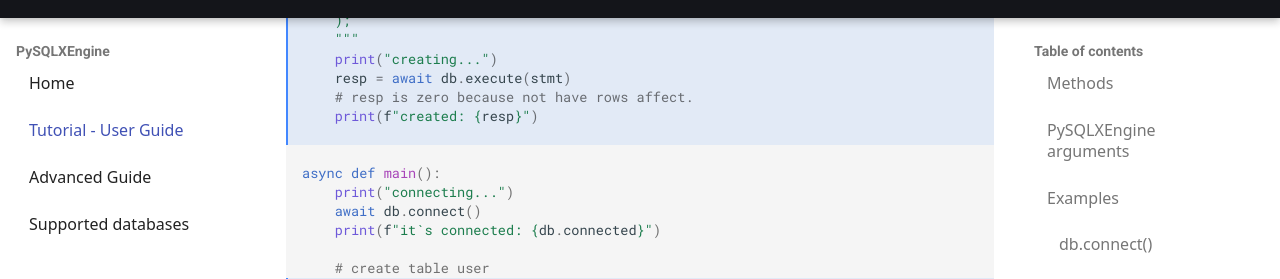
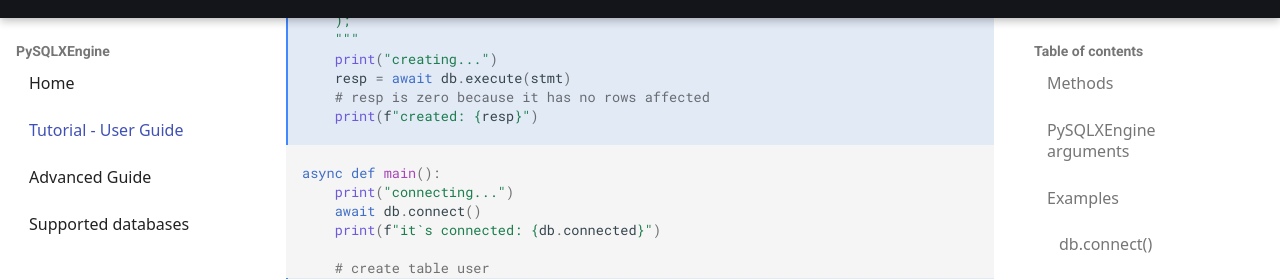
Before and after one commit to carlos-rian/pysqlx-engine, an MkDocs documentation site: the page built from docs/tutorial.md, in a window 1280 px wide and 900 px high, scrolled down 3433 px. Shown: the part 172-451 px from the top of the window. Built offline with MkDocs 1.6.1 and Material for MkDocs 9.7.7, drawn with Linux system fonts in a browser that asks for light colours; comment, search, counter and statistics services are not loaded.

Commit message:
update test.yml and tutorial.md

```diff
--- a/docs/tutorial.md
+++ b/docs/tutorial.md
@@ -162,7 +162,7 @@ async def create_table(db: SQLXEngine):
     """
     print("creating...")
     resp = await db.execute(stmt)
-    # resp is zero because not have rows affect.
+    # resp is zero because it has no rows affected
     print(f"created: {resp}")
 
 
```
